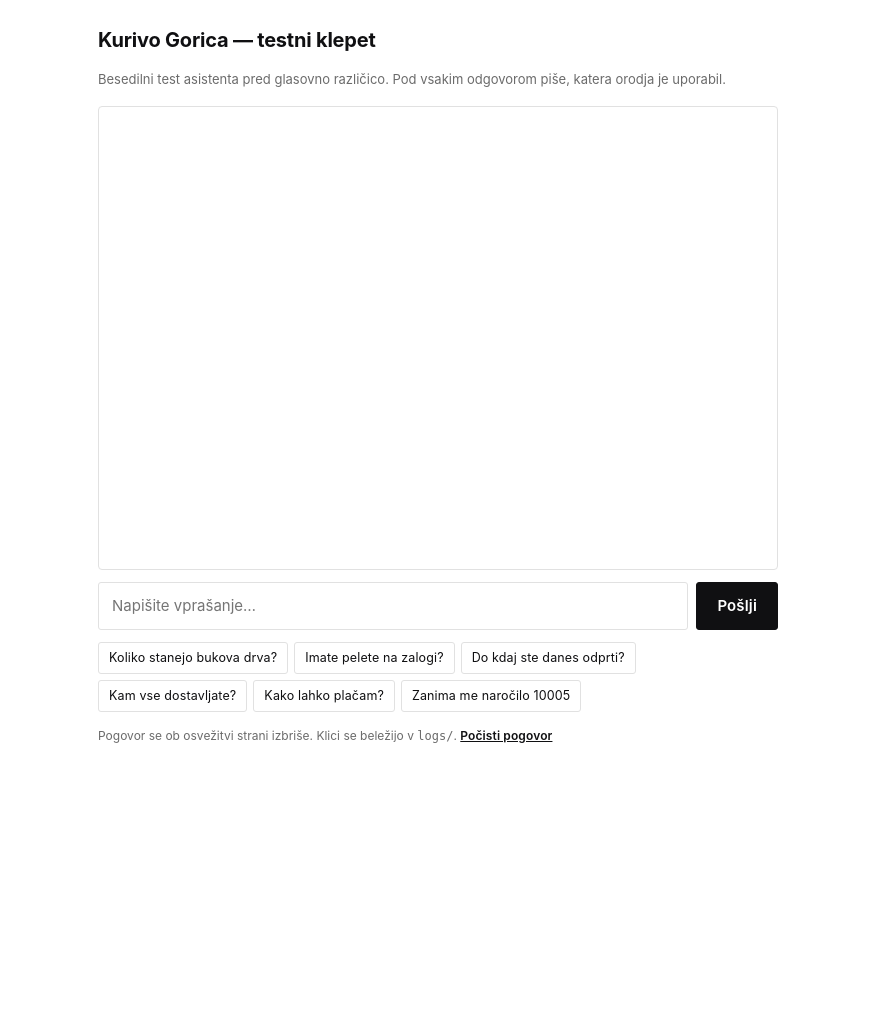
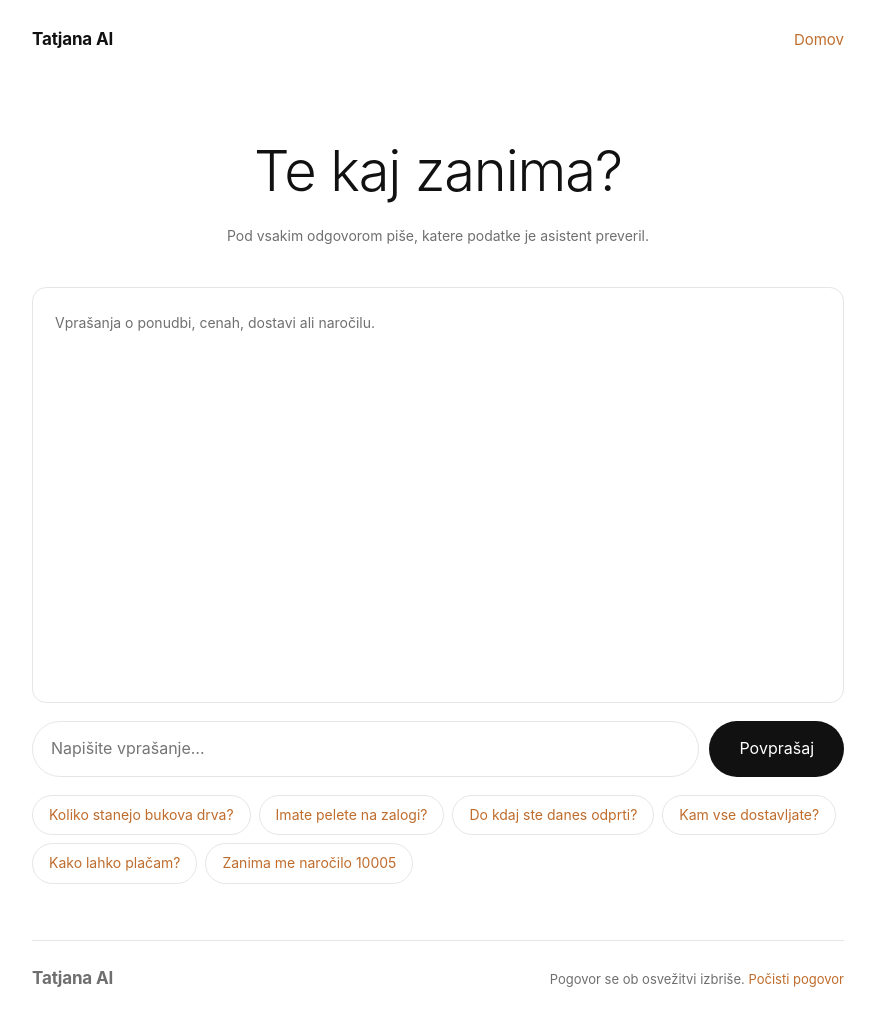
Before and after one commit to kosokroso/tatjana_ai, a PHP site: page /chat-test.html in a window 1280 px wide. Shown: the whole page, without its empty margins (202-1077 px from the left). Before the commit the page ends 743 px from the top, so only its background shows below. Run offline with PHP 8.4, Linux system fonts and the light colour scheme.

Commit message:
Odstrani vezanost na eno podjetje, preimenuj asistenta v Tatjano
Ime podjetja in opis dejavnosti nista vec zapisana v sistemskem promptu,
ampak prideta iz konfiguracije (BUSINESS_NAME, nov BUSINESS_DESCRIPTION).
Ista koda gre tako k naslednji stranki s spremembo treh vrstic v config.php.

Frontend uskladen s spletno stranjo: bela podlaga, oranzne povezave,
crn zaobljen gumb, lahka tipografija naslovov.

Katalog izdelkov ostaja nespremenjen.

Co-Authored-By: Claude Opus 5 <noreply@anthropic.com>

```diff
--- a/bootstrap.php
+++ b/bootstrap.php
@@ -10,8 +10,8 @@
 
 declare(strict_types=1);
 
-if (!defined('KURIVO_BOOTSTRAPPED')) {
-    define('KURIVO_BOOTSTRAPPED', true);
+if (!defined('APP_BOOTSTRAPPED')) {
+    define('APP_BOOTSTRAPPED', true);
 
     $configFile = __DIR__ . '/config.php';
     if (!is_readable($configFile)) {
--- a/chat-test.html
+++ b/chat-test.html
@@ -3,123 +3,176 @@
 <head>
 <meta charset="utf-8">
 <meta name="viewport" content="width=device-width, initial-scale=1">
-<title>Kurivo Gorica — testni klepet</title>
+<title>Tatjana AI — klepet</title>
 <style>
-  /* Nevtralna črno-bela paleta, skladna s klasično Astra temo (brez barvnega poudarka). */
+  /* Paleta povzeta po spletni strani: bela podlaga, skoraj črno besedilo,
+     topla oranžna za povezave, črn zaobljen gumb. Stran je namenoma samo
+     svetla, ker je taka tudi glavna stran. */
   :root {
     --bg: #ffffff;
-    --panel: #ffffff;
-    --ink: #101012;
-    --muted: #6b6b6b;
-    --line: #e1e1e1;
-    --accent: #101012;
-    --accent-contrast: #ffffff;
-    --accent-soft: #f2f2f2;
-  }
-  @media (prefers-color-scheme: dark) {
-    :root {
-      --bg: #121212;
-      --panel: #1a1a1a;
-      --ink: #f2f2f2;
-      --muted: #9a9a9a;
-      --line: #333333;
-      --accent: #f2f2f2;
-      --accent-contrast: #101012;
-      --accent-soft: #262626;
-    }
+    --ink: #111111;
+    --muted: #6f6f6f;
+    --line: #e6e6e6;
+    --accent: #bf6c2c;
+    --bubble: #f5f4f2;
+    --btn: #111111;
+    --btn-ink: #ffffff;
   }
   * { box-sizing: border-box; }
   body {
     margin: 0;
     background: var(--bg);
     color: var(--ink);
-    font: 15px/1.6 -apple-system, "Segoe UI", Roboto, system-ui, sans-serif;
+    font: 16px/1.6 -apple-system, "Segoe UI", Roboto, system-ui, sans-serif;
+    -webkit-font-smoothing: antialiased;
+  }
+  a { color: var(--accent); text-decoration: none; }
+  a:hover { text-decoration: underline; }
+
+  .wrap { max-width: 860px; margin: 0 auto; padding: 0 24px; }
+
+  header {
     display: flex;
-    justify-content: center;
-    padding: 24px 16px;
+    align-items: center;
+    justify-content: space-between;
+    padding: 26px 0;
   }
-  main { width: 100%; max-width: 680px; }
-  h1 { font-size: 20px; font-weight: 700; margin: 0 0 2px; letter-spacing: -.01em; }
-  .sub { color: var(--muted); font-size: 13px; margin-bottom: 16px; }
+  .brand { font-weight: 700; font-size: 17px; letter-spacing: -.01em; }
+  header nav a { font-size: 15px; }
+
+  h1 {
+    font-size: clamp(34px, 6vw, 56px);
+    font-weight: 300;
+    letter-spacing: -.02em;
+    text-align: center;
+    margin: 48px 0 8px;
+  }
+  .sub {
+    text-align: center;
+    color: var(--muted);
+    font-size: 14px;
+    margin: 0 0 40px;
+  }
+
   #log {
-    background: var(--panel);
     border: 1px solid var(--line);
-    border-radius: 4px;
-    padding: 16px;
-    height: 58vh;
-    min-height: 320px;
+    border-radius: 14px;
+    padding: 22px;
+    height: 52vh;
+    min-height: 300px;
     overflow-y: auto;
   }
-  .msg { margin-bottom: 14px; display: flex; flex-direction: column; gap: 4px; }
-  .msg .who { font-size: 11px; text-transform: uppercase; letter-spacing: .06em; color: var(--muted); font-weight: 600; }
+  #log:empty::after {
+    content: "Vprašanja o ponudbi, cenah, dostavi ali naročilu.";
+    color: var(--muted);
+    font-size: 14px;
+  }
+  .msg { margin-bottom: 18px; display: flex; flex-direction: column; gap: 5px; }
+  .msg .who {
+    font-size: 11px;
+    text-transform: uppercase;
+    letter-spacing: .08em;
+    color: var(--muted);
+  }
   .msg .body { white-space: pre-wrap; }
   .msg.user .body {
-    background: var(--accent-soft);
-    padding: 8px 12px;
-    border-radius: 4px;
+    background: var(--bubble);
+    padding: 10px 15px;
+    border-radius: 14px;
     align-self: flex-start;
+    max-width: 85%;
   }
-  .msg.error .body { color: #b00020; font-weight: 600; }
+  .msg.error .body { color: #b3261e; }
   .tools {
     font-size: 12px;
     color: var(--muted);
     font-family: ui-monospace, "Cascadia Code", Consolas, monospace;
   }
-  form { display: flex; gap: 8px; margin-top: 12px; }
+
+  form { display: flex; gap: 10px; margin-top: 18px; }
   input[type=text] {
     flex: 1;
-    padding: 11px 13px;
+    padding: 14px 18px;
     border: 1px solid var(--line);
-    border-radius: 3px;
-    background: var(--panel);
+    border-radius: 999px;
+    background: var(--bg);
     color: var(--ink);
     font: inherit;
   }
-  input[type=text]:focus { outline: 2px solid var(--ink); outline-offset: 1px; }
+  input[type=text]:focus {
+    outline: none;
+    border-color: var(--ink);
+  }
   button {
-    padding: 11px 20px;
-    border: 1px solid var(--accent);
-    border-radius: 3px;
-    background: var(--accent);
-    color: var(--accent-contrast);
+    padding: 14px 30px;
+    border: 0;
+    border-radius: 999px;
+    background: var(--btn);
+    color: var(--btn-ink);
     font: inherit;
-    font-weight: 600;
-    letter-spacing: .01em;
     cursor: pointer;
   }
-  button:disabled { opacity: .5; cursor: default; }
-  .samples { display: flex; flex-wrap: wrap; gap: 6px; margin-top: 12px; }
+  button:disabled { opacity: .45; cursor: default; }
+
+  .samples { display: flex; flex-wrap: wrap; gap: 8px; margin-top: 18px; }
   .samples button {
     background: transparent;
     border: 1px solid var(--line);
-    color: var(--ink);
-    font-size: 12.5px;
-    font-weight: 400;
-    padding: 5px 10px;
-    border-radius: 3px;
+    color: var(--accent);
+    font-size: 14px;
+    padding: 8px 16px;
   }
-  footer { margin-top: 14px; font-size: 12px; color: var(--muted); }
+  .samples button:hover { border-color: var(--accent); }
+
+  footer {
+    margin: 56px 0 40px;
+    padding-top: 24px;
+    border-top: 1px solid var(--line);
+    display: flex;
+    align-items: baseline;
+    justify-content: space-between;
+    gap: 16px;
+    flex-wrap: wrap;
+    font-size: 13px;
+    color: var(--muted);
+  }
+  footer .brand { font-size: 17px; }
+  footer button {
+    background: transparent;
+    color: var(--accent);
+    padding: 0;
+    font-size: 13px;
+    border-radius: 0;
+  }
 </style>
 </head>
 <body>
-<main>
-  <h1>Kurivo Gorica — testni klepet</h1>
-  <p class="sub">Besedilni test asistenta pred glasovno različico. Pod vsakim odgovorom piše, katera orodja je uporabil.</p>
+<div class="wrap">
+  <header>
+    <div class="brand">Tatjana AI</div>
+    <nav><a href="../">Domov</a></nav>
+  </header>
+
+  <h1>Te kaj zanima?</h1>
+  <p class="sub">Pod vsakim odgovorom piše, katere podatke je asistent preveril.</p>
 
   <div id="log" aria-live="polite"></div>
 
   <form id="form">
     <input type="text" id="input" placeholder="Napišite vprašanje…" autocomplete="off" required>
-    <button type="submit" id="send">Pošlji</button>
+    <button type="submit" id="send">Povprašaj</button>
   </form>
 
   <div class="samples" id="samples"></div>
 
   <footer>
-    Pogovor se ob osvežitvi strani izbriše. Klici se beležijo v <code>logs/</code>.
-    <button type="button" id="reset" style="background:transparent;border:0;color:var(--accent);padding:0;font-size:12px;text-decoration:underline;cursor:pointer">Počisti pogovor</button>
+    <div class="brand">Tatjana AI</div>
+    <div>
+      Pogovor se ob osvežitvi izbriše.
+      <button type="button" id="reset">Počisti pogovor</button>
+    </div>
   </footer>
-</main>
+</div>
 
 <script>
 const ENDPOINT = 'ai/chat.php';
@@ -146,7 +199,7 @@ function addMessage(role, text, tools) {
 
   const who = document.createElement('div');
   who.className = 'who';
-  who.textContent = role === 'user' ? 'Vi' : role === 'error' ? 'Napaka' : 'Asistent';
+  who.textContent = role === 'user' ? 'Vi' : role === 'error' ? 'Napaka' : 'Tatjana';
 
   const body = document.createElement('div');
   body.className = 'body';
@@ -157,7 +210,7 @@ function addMessage(role, text, tools) {
   if (tools && tools.length) {
     const t = document.createElement('div');
     t.className = 'tools';
-    t.textContent = '→ orodja: ' + tools.join(', ');
+    t.textContent = 'preverjeno: ' + tools.join(', ');
     wrap.append(t);
   }
 
@@ -192,7 +245,7 @@ async function send(text) {
     addMessage('error', 'Strežnik ni dosegljiv: ' + err.message);
   } finally {
     sendEl.disabled = false;
-    sendEl.textContent = 'Pošlji';
+    sendEl.textContent = 'Povprašaj';
     inputEl.focus();
   }
 }
```
Also changed, not shown: ai/chat.php (+4 -3 lines), ai/system-prompt.txt (+7 -5 lines), config.example.php (+10 -4 lines), docs/setup.md (+4 -4 lines), sql/schema.sql (+4 -4 lines).
